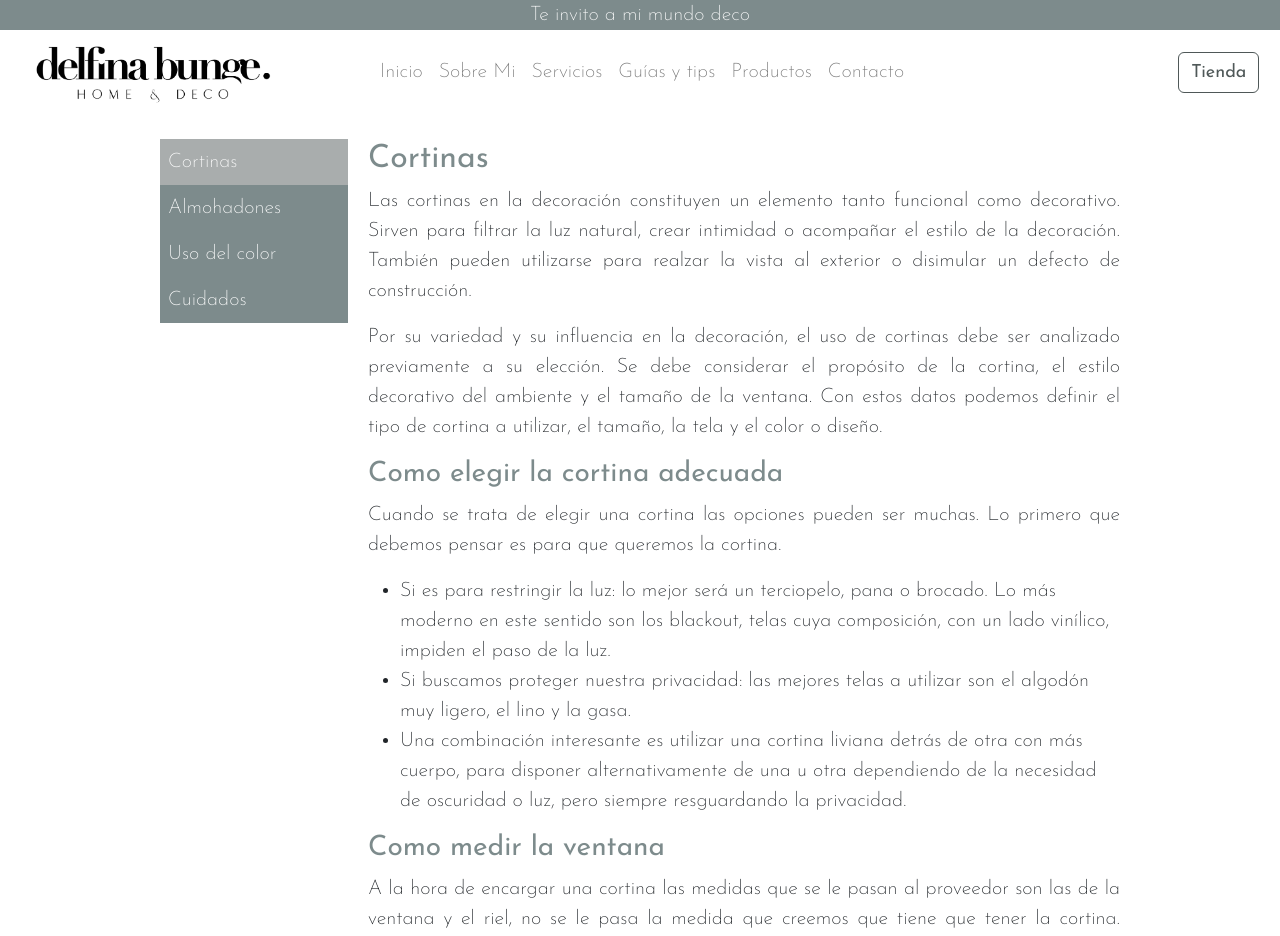
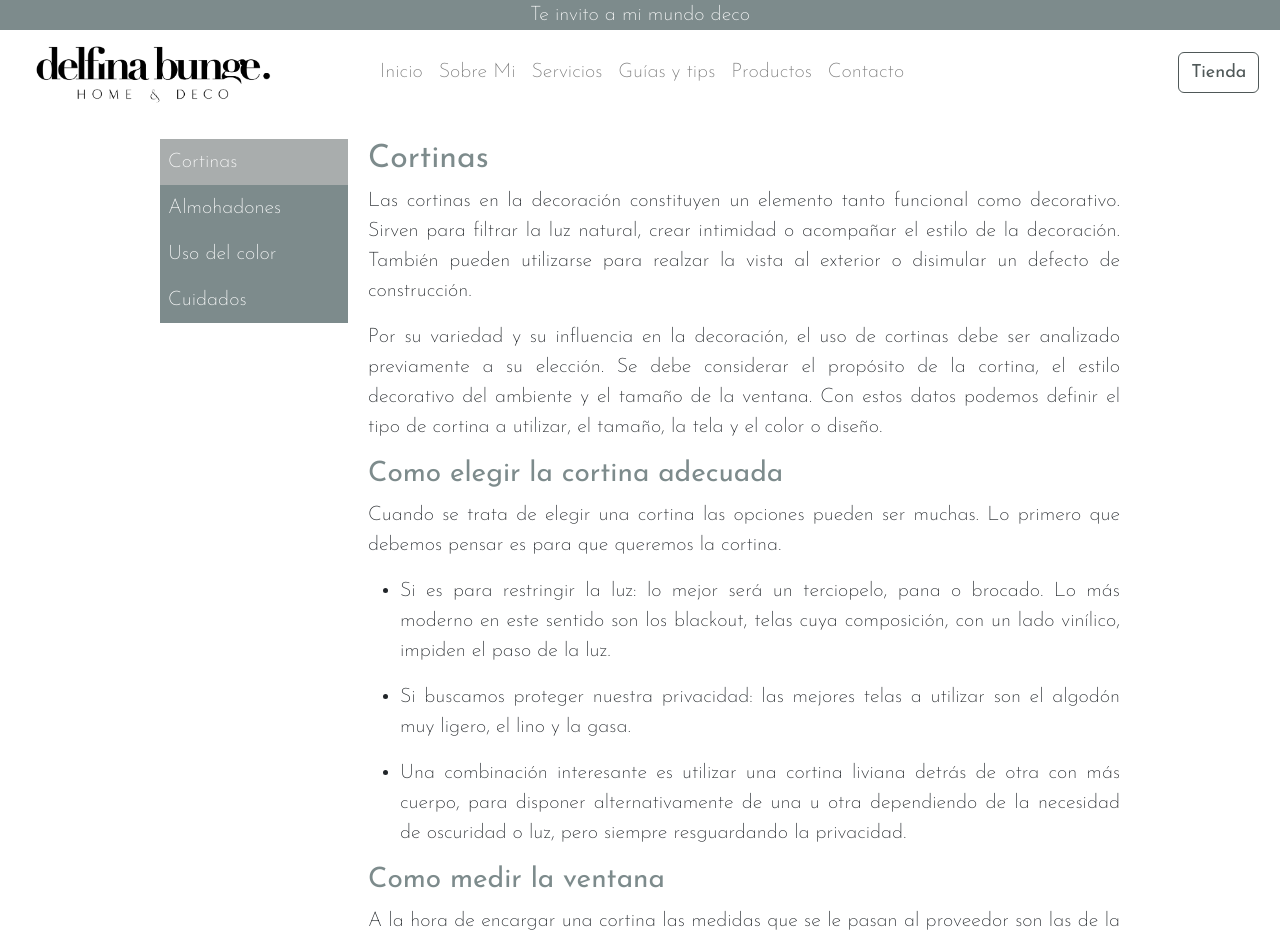
Before and after one commit to Delfibunge/TP-FINAL, a React (Create React App) app in the folder front/: page /#/Guias/Cortinas in a window 1280 px wide. Shown: the top 936 px of the page. Built offline with nearby package versions, Linux system fonts and the light colour scheme; a web font is replaced by a local one.

Commit message:
corrección MQ cortinas

```diff
--- a/front/src/components/Guias/Cortinas.js
+++ b/front/src/components/Guias/Cortinas.js
@@ -14,9 +14,9 @@ const Cortinas = (props) => {
                         <h3>Como elegir la cortina adecuada</h3>
                         <p>Cuando se trata de elegir una cortina las opciones pueden ser muchas. Lo primero que debemos pensar es para  que queremos la cortina.</p>
                         <ul>
-                            <li>Si es para restringir la luz: lo mejor será un terciopelo, pana o brocado. Lo más moderno en este sentido son los blackout, telas cuya composición, con un lado vinílico, impiden el paso de la luz.</li>
-                            <li>Si buscamos proteger nuestra privacidad: las mejores telas a utilizar son el algodón muy ligero, el lino y la gasa.</li>
-                            <li>Una combinación interesante es utilizar una cortina liviana detrás de otra con más cuerpo, para disponer alternativamente de una u otra dependiendo de la necesidad de oscuridad o luz, pero siempre resguardando la privacidad.</li>
+                            <li><p>Si es para restringir la luz: lo mejor será un terciopelo, pana o brocado. Lo más moderno en este sentido son los blackout, telas cuya composición, con un lado vinílico, impiden el paso de la luz.</p></li>
+                            <li><p>Si buscamos proteger nuestra privacidad: las mejores telas a utilizar son el algodón muy ligero, el lino y la gasa.</p></li>
+                            <li><p>Una combinación interesante es utilizar una cortina liviana detrás de otra con más cuerpo, para disponer alternativamente de una u otra dependiendo de la necesidad de oscuridad o luz, pero siempre resguardando la privacidad.</p></li>
                         </ul>
                         <h3>Como medir la ventana</h3>
                         <p>A la hora de encargar una cortina las medidas que se le pasan al proveedor son las de la ventana y el riel, no se le pasa la medida que creemos que tiene que tener la cortina. Luego, dependiendo de lo que el cliente elija se le dará arrastre, vuelo, etc. </p>
```
